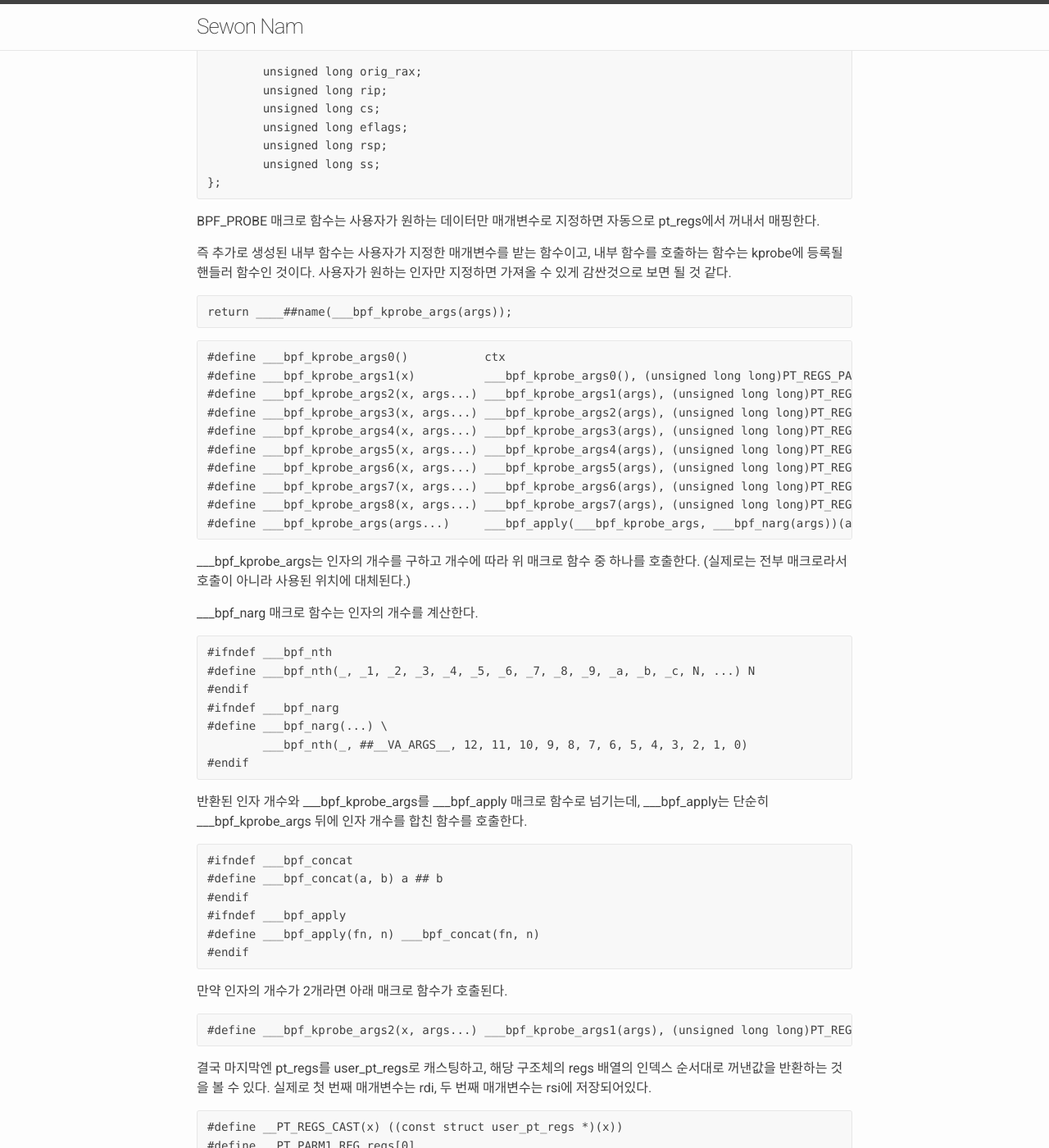
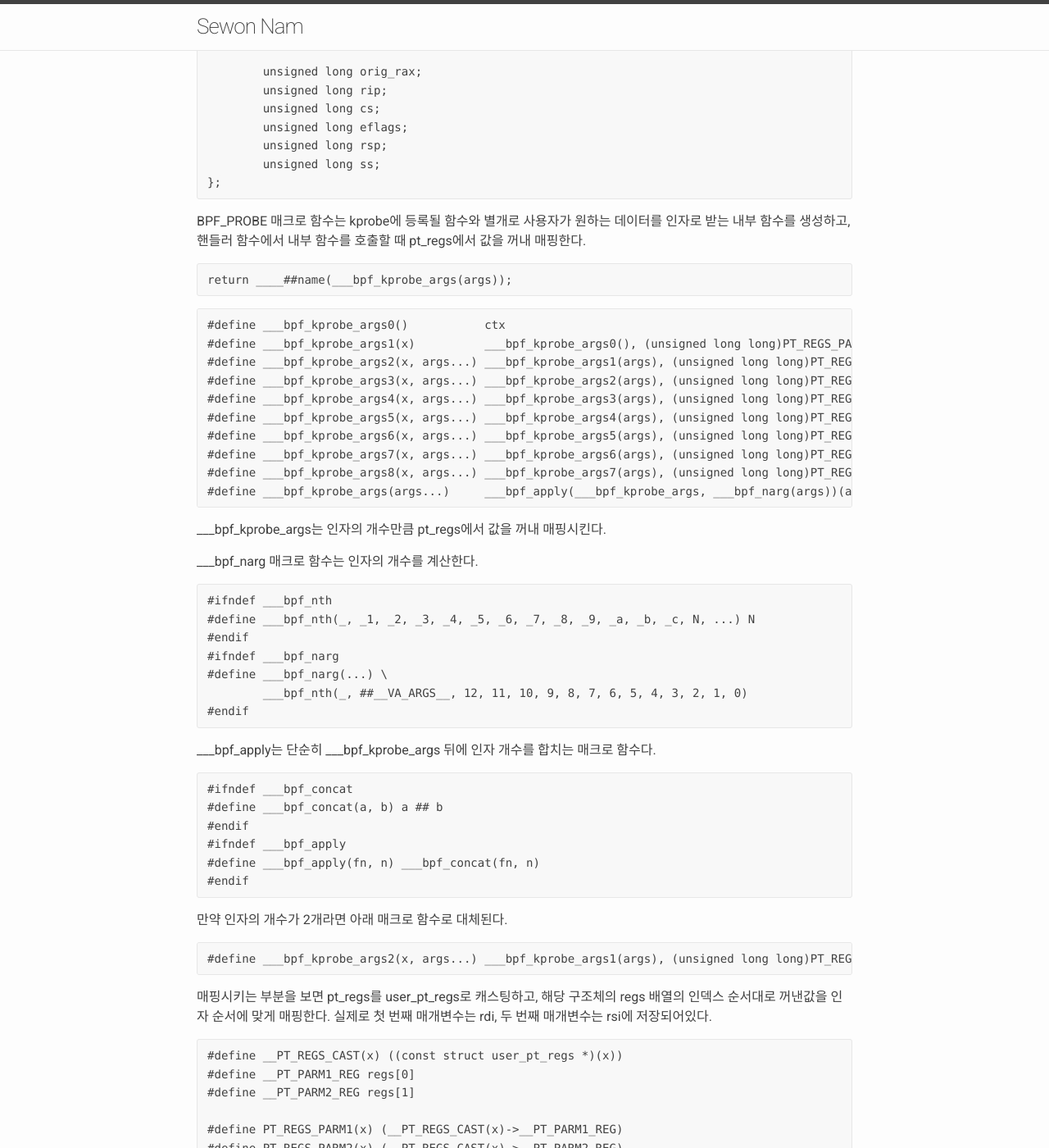
Before and after one commit to sewonnam/sewonnam.github.io, a Jekyll site: the page built from _posts/2025-04-14-BPF_KPROBE-매크로-함수.md, in a window 1280 px wide and 1400 px high, scrolled down 2241 px. Shown: the whole window at 82% size. Built offline with Jekyll 4.4.1, drawn with Linux system fonts in a browser that asks for light colours; some of the changed text lies outside the part shown.

Commit message:
edit title

````diff
--- a/_posts/2025-04-14-BPF_KPROBE.md
+++ b/_posts/2025-04-14-BPF_KPROBE-매크로-함수.md
@@ -1,9 +1,9 @@
 ---
 layout: post
-title: "BPF_KPROBE"
+title: "BPF_KPROBE 매크로 함수"
 ---
 
-BPF_KPROBE는 bpf_tracing.h에 정의되어있는 매크로 함수다.
+BPF_KPROBE는 bpf_tracing.h에 정의되어있다.
 
 ```
 #define BPF_KPROBE(name, args...)					    \
@@ -21,7 +21,7 @@ static __always_inline typeof(name(0))					    \
 ____##name(struct pt_regs *ctx, ##args)
 ```
 
-조금 복잡해보이는데, eBPF 프로그램을 전처리만 해서 어떻게 변경되는지 확인할 수 있다.
+조금 복잡해보이는데, eBPF 프로그램을 전처리 단계를 실행해서 어떻게 대체되는지 확인할 수 있다.
 
 example.bpf.c
 
@@ -71,10 +71,10 @@ ____do_unlinkat(struct pt_regs *ctx, int dfd, struct filename *name)
 }
 ```
 
-함수 선언과 정의 부분이 분리되어있고, 내부 함수가 추가로 생성되어 내부에서 해당 함수를 호출한다.
+함수 선언과 정의 부분이 분리되어있고, 내부 함수가 추가로 생성되고 pt_regs를 매개변수로 받는 함수에서 내부 함수를 호출한다.
 왜 이렇게 되어있을까?
 
-kprobe를 사용하면 커널에서 실행되는 데이터를 동적으로 확인할 수 있다. 원하는 위치(커널 함수)와 호출될 핸들러 함수를 kprobe에 등록하면,
+kprobe를 사용하면 커널에서 실행되는 데이터를 동적으로 확인할 수 있다. 원하는 위치(커널 함수)와 호출될 핸들러 함수를 kprobe에 등록하면
 원하는 위치의 명령어의 첫 번째 바이트를 중단점 명령어로 바꾼다.
 CPU가 중단점에 도달하면 트랩이 발생하고, kprobes는 핸들러 함수를 실행시킨다.
 
@@ -116,10 +116,8 @@ struct pt_regs {
 };
 ```
 
-BPF_PROBE 매크로 함수는 사용자가 원하는 데이터만 매개변수로 지정하면 자동으로 pt_regs에서 꺼내서 매핑한다.
+BPF_PROBE 매크로 함수는 kprobe에 등록될 함수와 별개로 사용자가 원하는 데이터를 인자로 받는 내부 함수를 생성하고, 핸들러 함수에서 내부 함수를 호출할 때 pt_regs에서 값을 꺼내 매핑한다.
 
-즉 추가로 생성된 내부 함수는 사용자가 지정한 매개변수를 받는 함수이고, 내부 함수를 호출하는 함수는 kprobe에 등록될 핸들러 함수인 것이다.
-사용자가 원하는 인자만 지정하면 가져올 수 있게 감싼것으로 보면 될 것 같다.
 ```
 return ____##name(___bpf_kprobe_args(args));
 ```
@@ -136,7 +134,7 @@ return ____##name(___bpf_kprobe_args(args));
 #define ___bpf_kprobe_args(args...)     ___bpf_apply(___bpf_kprobe_args, ___bpf_narg(args))(args)
 ```
 
-___bpf_kprobe_args는 인자의 개수를 구하고 개수에 따라 위 매크로 함수 중 하나를 호출한다. (실제로는 전부 매크로라서 호출이 아니라 사용된 위치에 대체된다.)
+___bpf_kprobe_args는 인자의 개수만큼 pt_regs에서 값을 꺼내 매핑시킨다.
 
 ___bpf_narg 매크로 함수는 인자의 개수를 계산한다.
 
@@ -150,7 +148,7 @@ ___bpf_narg 매크로 함수는 인자의 개수를 계산한다.
 #endif
 ```
 
-반환된 인자 개수와 ___bpf_kprobe_args를 ___bpf_apply 매크로 함수로 넘기는데, ___bpf_apply는 단순히 ___bpf_kprobe_args 뒤에 인자 개수를 합친 함수를 호출한다.
+___bpf_apply는 단순히 ___bpf_kprobe_args 뒤에 인자 개수를 합치는 매크로 함수다.
 
 ```
 #ifndef ___bpf_concat
@@ -161,13 +159,13 @@ ___bpf_narg 매크로 함수는 인자의 개수를 계산한다.
 #endif
 ```
 
-만약 인자의 개수가 2개라면 아래 매크로 함수가 호출된다.
+만약 인자의 개수가 2개라면 아래 매크로 함수로 대체된다.
 
 ```
 #define ___bpf_kprobe_args2(x, args...) ___bpf_kprobe_args1(args), (unsigned long long)PT_REGS_PARM2(ctx)
 ```
 
-결국 마지막엔 pt_regs를 user_pt_regs로 캐스팅하고, 해당 구조체의 regs 배열의 인덱스 순서대로 꺼낸값을 반환하는 것을 볼 수 있다.
+매핑시키는 부분을 보면 pt_regs를 user_pt_regs로 캐스팅하고, 해당 구조체의 regs 배열의 인덱스 순서대로 꺼낸값을 인자 순서에 맞게 매핑한다.
 실제로 첫 번째 매개변수는 rdi, 두 번째 매개변수는 rsi에 저장되어있다.
 
 ```
````
Also changed, not shown: other parts of _posts/2025-04-14-BPF_KPROBE-매크로-함수.md (+1 -1 lines).
